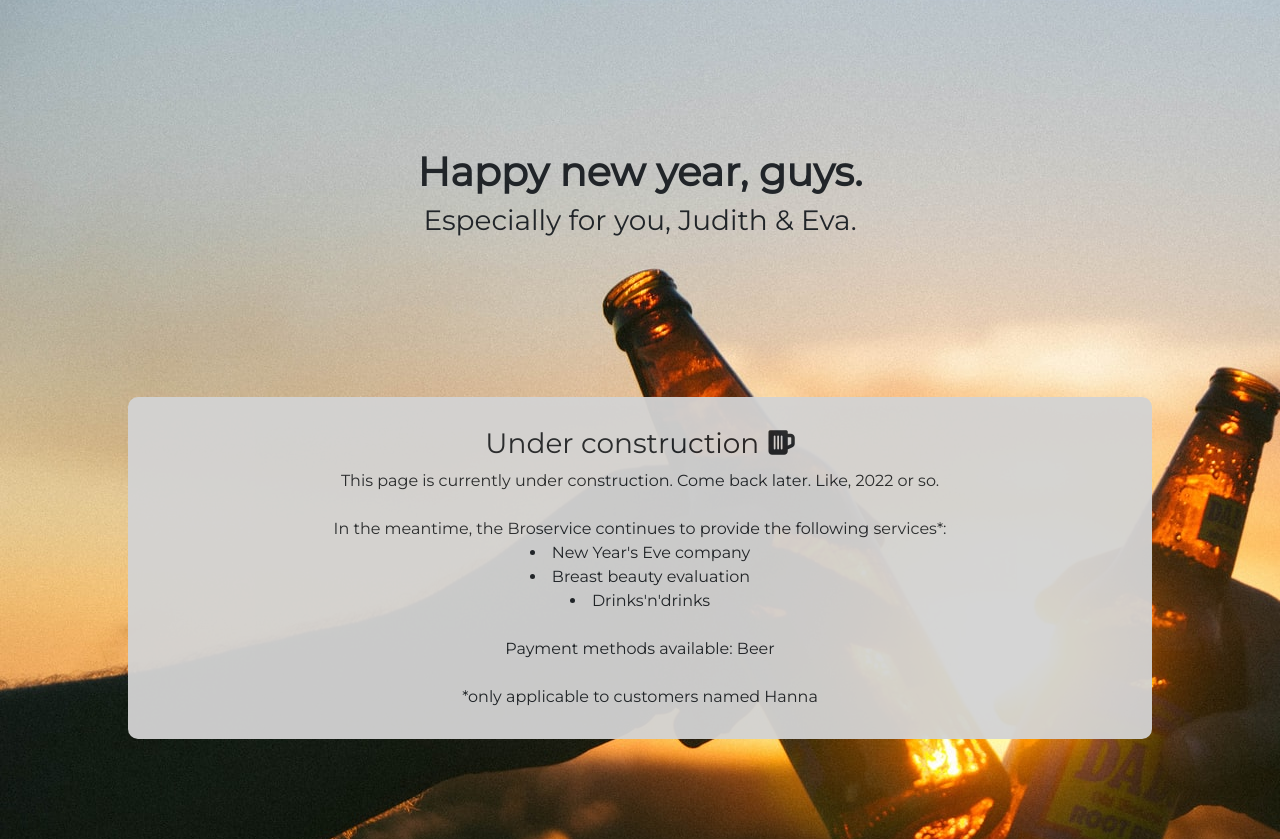
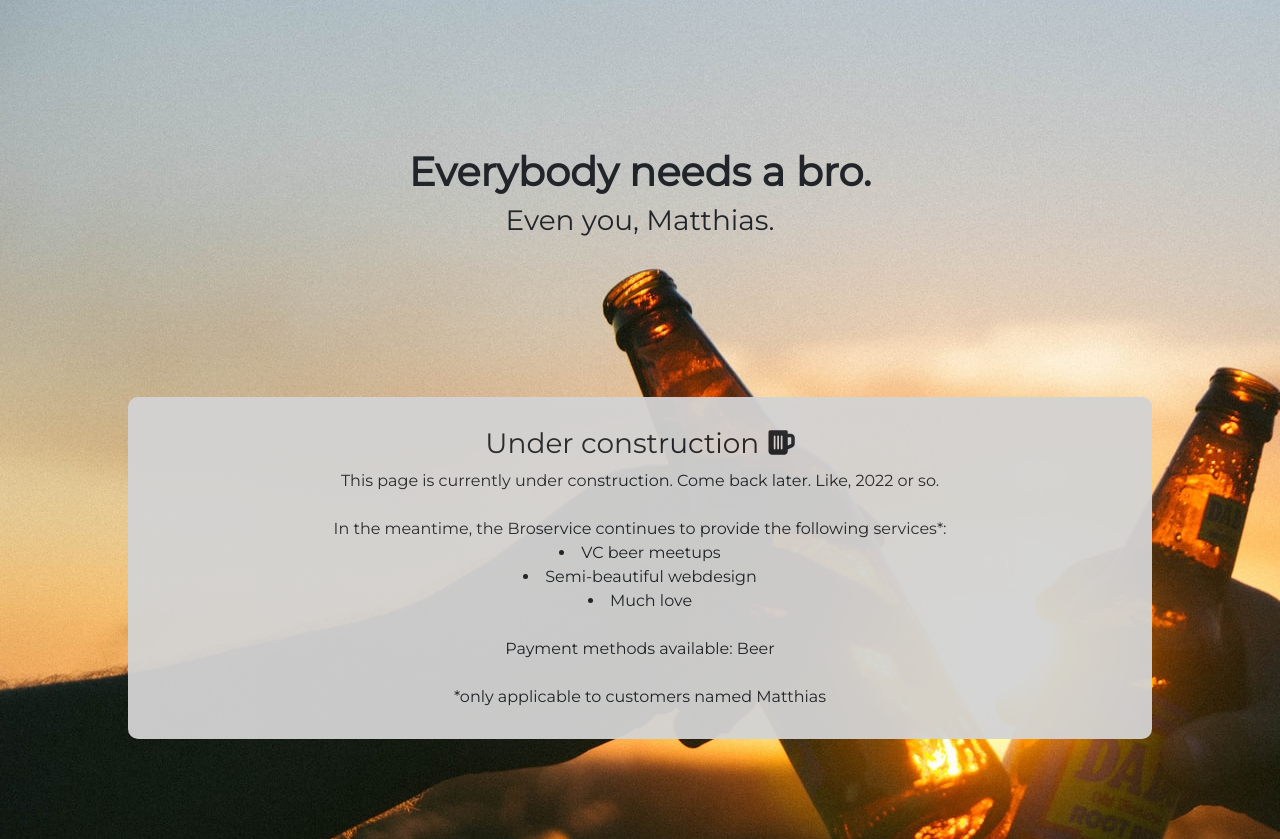
Before and after one commit to paweldzia/paweldzia.github.io, a plain HTML site: page index.html in a window 1280 px wide. Shown: the part 103-942 px from the top of the page. Drawn offline with nearby package versions, Linux system fonts and the light colour scheme.

Commit message:
MS update

```diff
--- a/index.html
+++ b/index.html
@@ -30,8 +30,8 @@
 
         <div class="row" style="height: 400px; margin: 0px; align-content: center">
             <div style="width: 100%; flex-direction: column; float: left">
-                <h1><b>Happy new year, guys.</b></h1>
-                <h3>Especially for you, Judith & Eva.</h3>
+                <h1><b>Everybody needs a bro.</b></h1>
+                <h3>Even you, Matthias.</h3>
             </div>
         </div>
 
@@ -41,12 +41,12 @@
                 This page is currently under construction. Come back later. Like, 2022 or so.<br><br>
                 In the meantime, the Broservice continues to provide the following services*:
                 <ls>
-                    <li>New Year's Eve company</li>
-                    <li>Breast beauty evaluation</li>
-                    <li>Drinks'n'drinks</li>
+                    <li>VC beer meetups</li>
+                    <li>Semi-beautiful webdesign</li>
+                    <li>Much love</li>
                 </ls><br>
                 Payment methods available: Beer<br><br>
-                *only applicable to customers named Hanna
+                *only applicable to customers named Matthias
             </div>
         </div>
 
```
